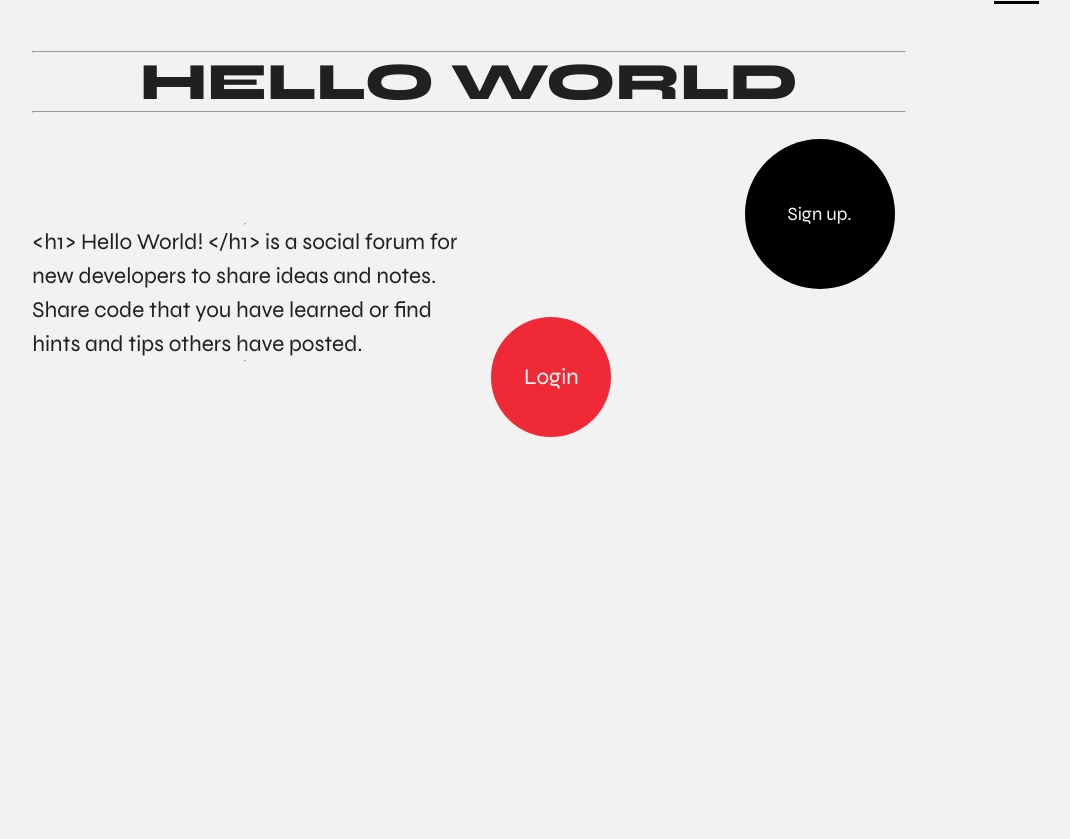
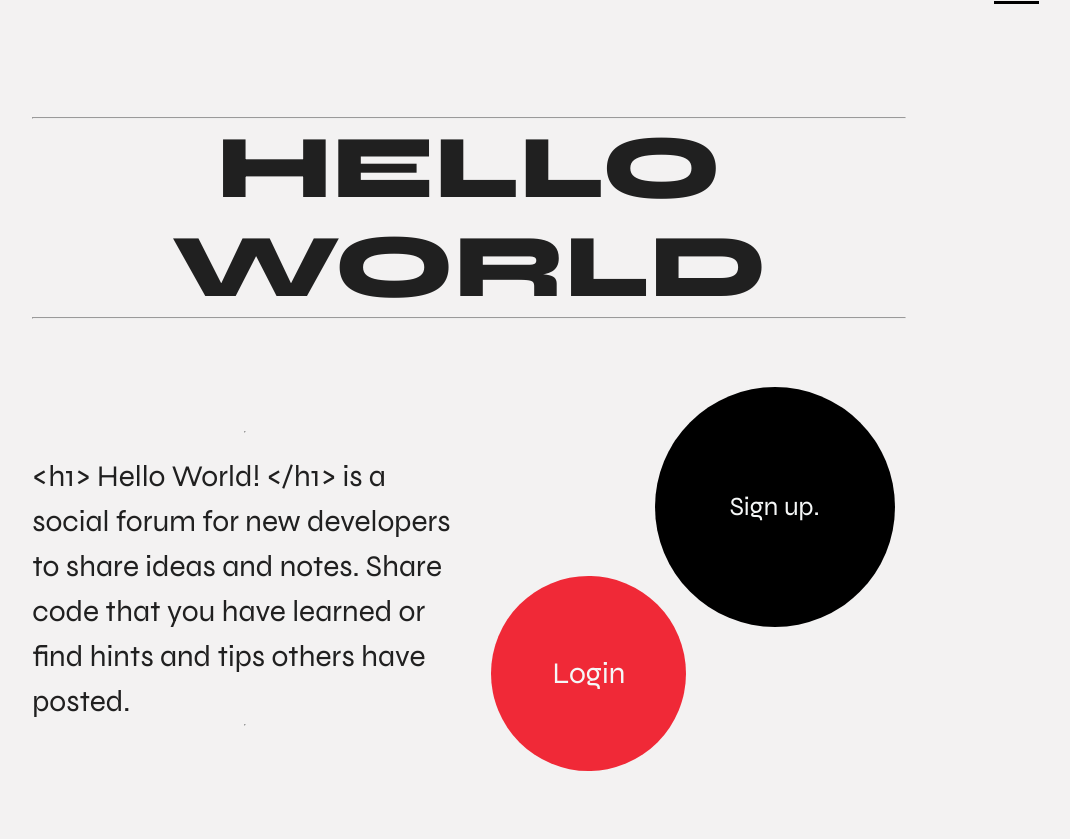
Before and after one commit to BrianWhelanDublin/milestone-project-3, a Flask app: page / in a window 1280 px wide. Shown: the part 64-903 px from the top of the page, without its empty margins (171-1241 px from the left). Before the commit the page ends 501 px from the top, so only its background shows below. Run offline with Flask 2, Linux system fonts and the light colour scheme; some libraries are stand-ins or nearby versions.

Commit message:
style home page

```diff
--- a/hello_blog/static/css/style.css
+++ b/hello_blog/static/css/style.css
@@ -186,17 +186,6 @@ button:focus {
 
 /*----------------------------- Home page */
 
-/* .wrapper {
-    display: grid;
-    grid-template-columns: repeat(12, 1fr);
-    grid-template-rows: repeat(12, 7vh);
-}
-
-.title-container {
-    grid-column: 2 / 12;
-    grid-row: 2 / 5;
-} */
-
 .title {
     margin: 0;
     font-size: 3.5rem;
@@ -204,16 +193,16 @@ button:focus {
     text-align: center;
 }
 
-/* .title-text-container {
-    grid-column: 3 / 11;
-    grid-row: 5 / 7;
-    position: relative;
-} */
 .title-text-row {
-    height: 40vh;
+    height: 55vh;
+}
+
+.home-col {
+    height: 50%;
 }
 
 .title-text {
+    margin-top: 5%;
     font-size: 1.5rem;
     font-weight: 400;
 }
@@ -247,8 +236,6 @@ button:focus {
 }
 
 .login-container {
-    grid-column: 8 / 11;
-    grid-row: 10 / 12;
     background: #f02937;
     height: 8rem;
     width: 8rem;
@@ -482,25 +469,45 @@ button:focus {
 
 
 @media(min-width: 768px) {
-    /*
+    .title {
+        margin-top: 7.5%;
+        font-size: 5rem;
+    }
 
-    .title {
-        font-size: 8vh;
+    .title-text-row {
+        height: 32rem;
+    }
+
+    .home-col {
+        height: 100%;
+    }
+
+    .title-text {
+        font-size: 1.75rem;
     }
 
     .signup-container {
-        height: 22vh;
-        width: 22vh;
+        height: 14rem;
+        width: 14rem;
+        top: 10%;
     }
 
     .signup-link {
-        font-size: 3vh;
+        font-size: 1.5rem;
     }
 
+
     .login-container {
-        height: 20vh;
-        width: 20vh;
-    } */
+        height: 10rem;
+        width: 10rem;
+        bottom: 10%;
+    }
+
+    .login-link {
+        font-size: 1.75rem;
+    }
+
+
 
     .page-title {
         font-size: 10vw;
@@ -523,43 +530,45 @@ button:focus {
 }
 
 @media(min-width: 1201px) {
-    /* .title {
-        font-size: 11vh;
+     .title {
+        font-size: 6rem;
     }
 
     .title-text {
-        font-size: 3vh;
-    }
-
-    .title-container {
-        grid-column: 2 / 9;
-    }
-
-    .title-text-container {
-        grid-column: 2 / 7;
-        grid-row: 8 / 11;
+        font-size: 2rem;
     }
 
     .signup-container {
-        grid-column: 10 / 12;
-        grid-row: 3 / 6;
-        height: 34vh;
-        width: 34vh;
+        height: 16rem;
+        width: 16rem;
     }
 
     .signup-link {
-        font-size: 4vh;
+        font-size: 1.75rem;
     }
 
+
     .login-container {
-        grid-row: 8 / 11;
-        height: 30vh;
-        width: 30vh;
+        height: 13rem;
+        width: 13rem;
     }
 
     .login-link {
-        font-size: 4vh;
-    } */
+        font-size: 2rem;
+    }
+
+    .page-title {
+        font-size: 10vw;
+    }
+
+    .about-text {
+        font-size: 3vw;
+    }
+
+    .navigation-link {
+        font-size: 10vw;
+
+    }
 
     .page-title-col,
     .page-text-col {
@@ -583,11 +592,12 @@ button:focus {
     .title-height {
         height: 100%;
     }
-
-
 }
 
 @media(min-width:1400px) {
+      .title {
+        font-size: 6.5rem;
+    }
     .page-title {
         font-size: 5vw;
     }
--- a/hello_blog/templates/main/home.html
+++ b/hello_blog/templates/main/home.html
@@ -4,15 +4,13 @@
     <div class="title-container col s12 fade">
         <h1 class="title ">
             <hr>
-            <!-- &lth1&gt -->
             HELLO WORLD
-            <!-- &lt/h1&gt -->
             <hr>
         </h1>
     </div>
 </div>
   <div class="row title-text-row ">
-        <div class=" content-height col s12 m6 center-verticaly fade">
+        <div class=" home-col col s12 m6 center-verticaly fade">
         <hr>
         <p class="title-text ">&lth1&gt Hello World! &lt/h1&gt is a social forum for new developers to share ideas
             and
@@ -20,7 +18,7 @@
         </p>
         <hr>
     </div>
-    <div class="col content-height link-container  s12 m6  ">
+    <div class="col home-col link-container  s12 m6  ">
         <div class="signup-container fade">
             <a href="{{ url_for('users.signup') }}" class="signup-link ">Sign up.</a>
         </div>
```
